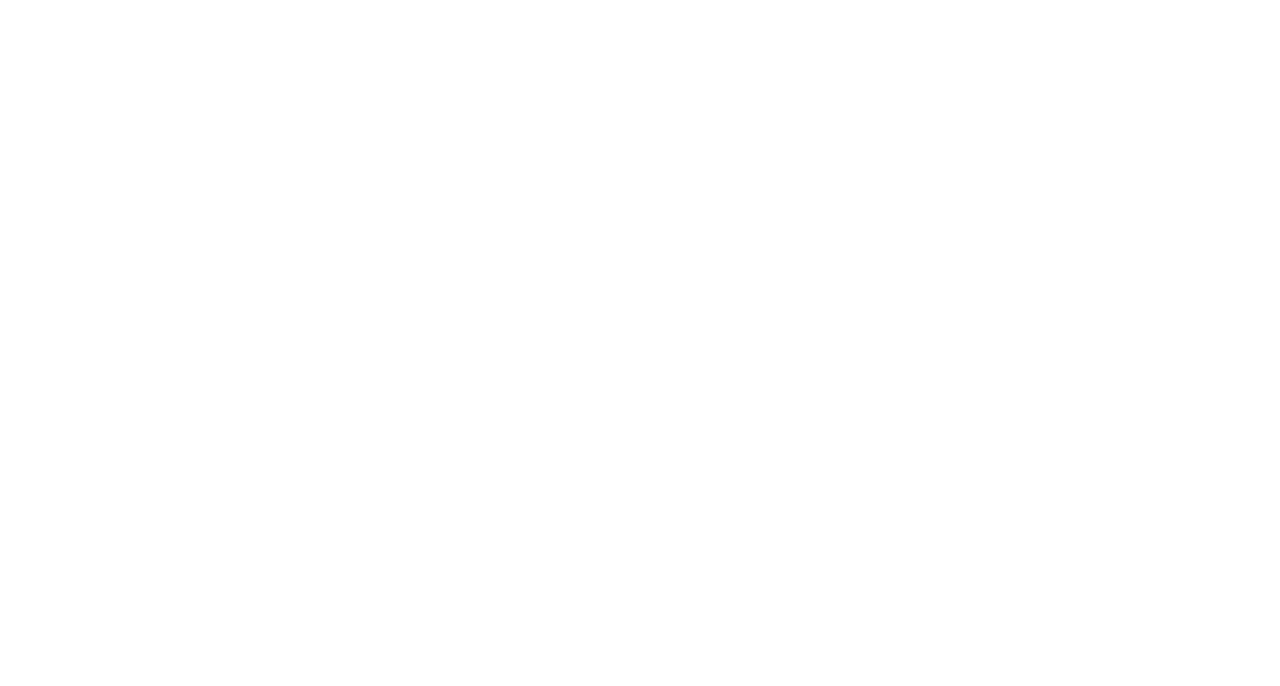
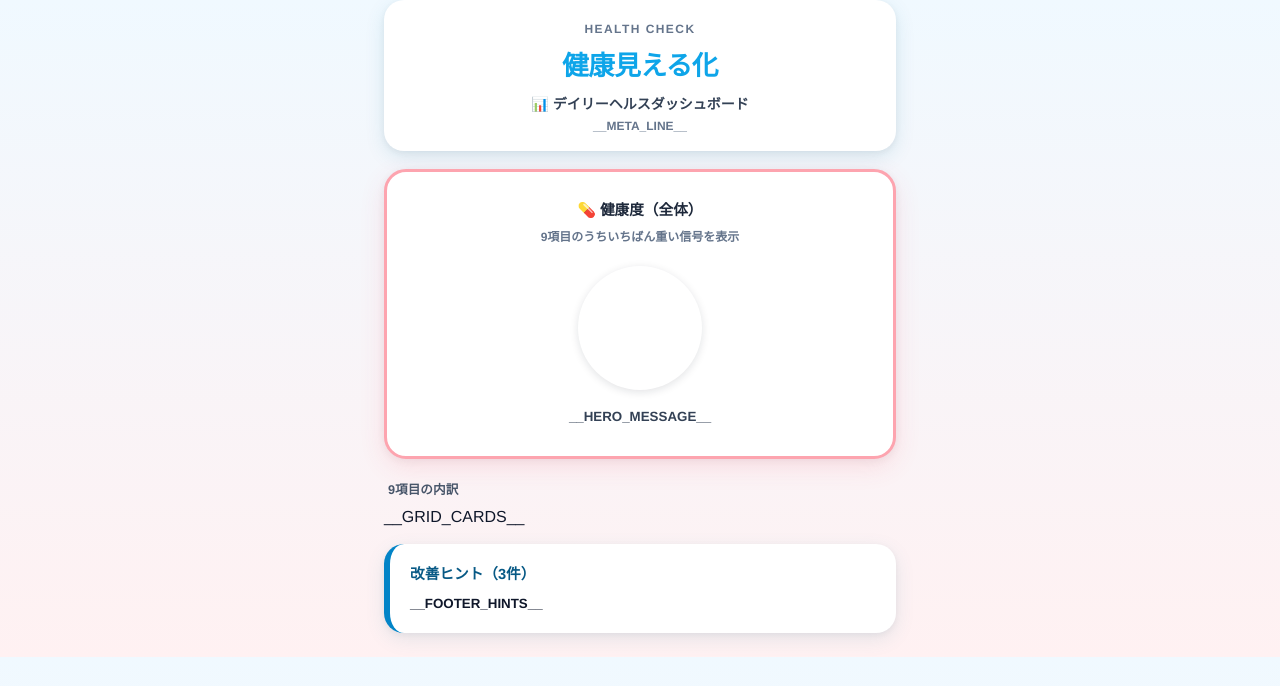
Before and after one commit to emi3588/morning-line-bot, a website: page health-dashboard-ci/template/dashboard.template.html in a window 1280 px wide. Drawn offline with Linux system fonts and the light colour scheme.

Commit message:
Update dashboard.template.html

```diff
--- a/health-dashboard-ci/template/dashboard.template.html
+++ b/health-dashboard-ci/template/dashboard.template.html
@@ -14,7 +14,7 @@
       padding: 0;
       background: linear-gradient(180deg, #f0f9ff 0%, #fff1f2 100%);
     }
-    .container { width: 100%; max-width: 800px; margin: 0 auto; padding: 0 4px 24px; }
+    .container { width: 100%; max-width: 520px; margin: 0 auto; padding: 0 4px 24px; }
     .page-header {
       text-align: center;
       padding: 22px 16px 18px;
@@ -41,4 +41,67 @@
       box-shadow: 0 8px 26px rgba(244, 63, 94, 0.12), 0 2px 8px rgba(15, 23, 42, 0.06);
     }
     .hero-title { margin: 0; font-size: 11pt; font-weight: 800; color: #1e293b; }
-    .hero-tag { margin: 8
+    .hero-tag { margin: 8px 0 0; font-size: 9pt; font-weight: 700; color: #64748b; }
+    .hero .lamp-hero { width: 124px; height: 124px; margin: 22px auto 16px; }
+    .hero-msg { margin: 14px auto 0; max-width: 400px; font-size: 10pt; line-height: 1.65; font-weight: 600; color: #334155; }
+    .grid-label { margin: 0 0 10px 4px; font-size: 9.5pt; font-weight: 800; color: #475569; }
+    .grid-9 {
+      display: grid;
+      grid-template-columns: repeat(3, 1fr);
+      gap: 12px;
+      margin-bottom: 6px;
+    }
+    .item-card {
+      padding: 14px 8px 12px;
+      text-align: center;
+      background: #ffffff;
+      border-radius: 22px;
+      border: none;
+      box-shadow: 0 6px 18px rgba(15, 23, 42, 0.1), 0 2px 4px rgba(15, 23, 42, 0.05);
+    }
+    .item-card .item-name { margin: 0 0 8px; font-size: 8.5pt; font-weight: 800; color: #475569; letter-spacing: 0.02em; }
+    .item-card .lamp-sm { width: 55px; height: 55px; margin: 0 auto 10px; }
+    .item-card .value { margin: 0; font-size: 20pt; font-weight: 900; line-height: 1.15; color: #0f172a; word-break: break-all; }
+    .item-card .value.time { font-size: 16pt; }
+    .item-card .value.emoji { font-size: 28pt; line-height: 1.1; }
+    .item-card .unit { margin: 4px 0 0; font-size: 7.5pt; font-weight: 700; color: #64748b; }
+    .footer {
+      margin-top: 18px;
+      padding: 18px 20px;
+      background: #ffffff;
+      border-radius: 20px;
+      border-left: 6px solid #0284c7;
+      box-shadow: 0 6px 20px rgba(14, 116, 144, 0.1), 0 2px 6px rgba(15, 23, 42, 0.05);
+    }
+    .footer h3 { margin: 0 0 10px; font-size: 11pt; color: #075985; font-weight: 900; }
+    .footer p { margin: 0; font-size: 10pt; line-height: 1.65; color: #0f172a; font-weight: 600; }
+  </style>
+</head>
+<body>
+  <div class="container">
+    <header class="page-header">
+      <p class="kicker">HEALTH CHECK</p>
+      <h1>健康見える化</h1>
+      <p class="sub">📊 デイリーヘルスダッシュボード</p>
+      <p class="meta">__META_LINE__</p>
+    </header>
+
+    <section class="hero" aria-labelledby="hero-h">
+      <h2 id="hero-h" class="hero-title">💊 健康度（全体）</h2>
+      <p class="hero-tag">9項目のうちいちばん重い信号を表示</p>
+      <div class="lamp __HERO_LAMP_CLASSES__ lamp-hero" role="img" aria-label="全体の状態"></div>
+      <p class="hero-msg">__HERO_MESSAGE__</p>
+    </section>
+
+    <p class="grid-label">9項目の内訳</p>
+    <div class="grid-9">
+__GRID_CARDS__
+    </div>
+
+    <footer class="footer">
+      <h3>改善ヒント（3件）</h3>
+      <p>__FOOTER_HINTS__</p>
+    </footer>
+  </div>
+</body>
+</html>
```
